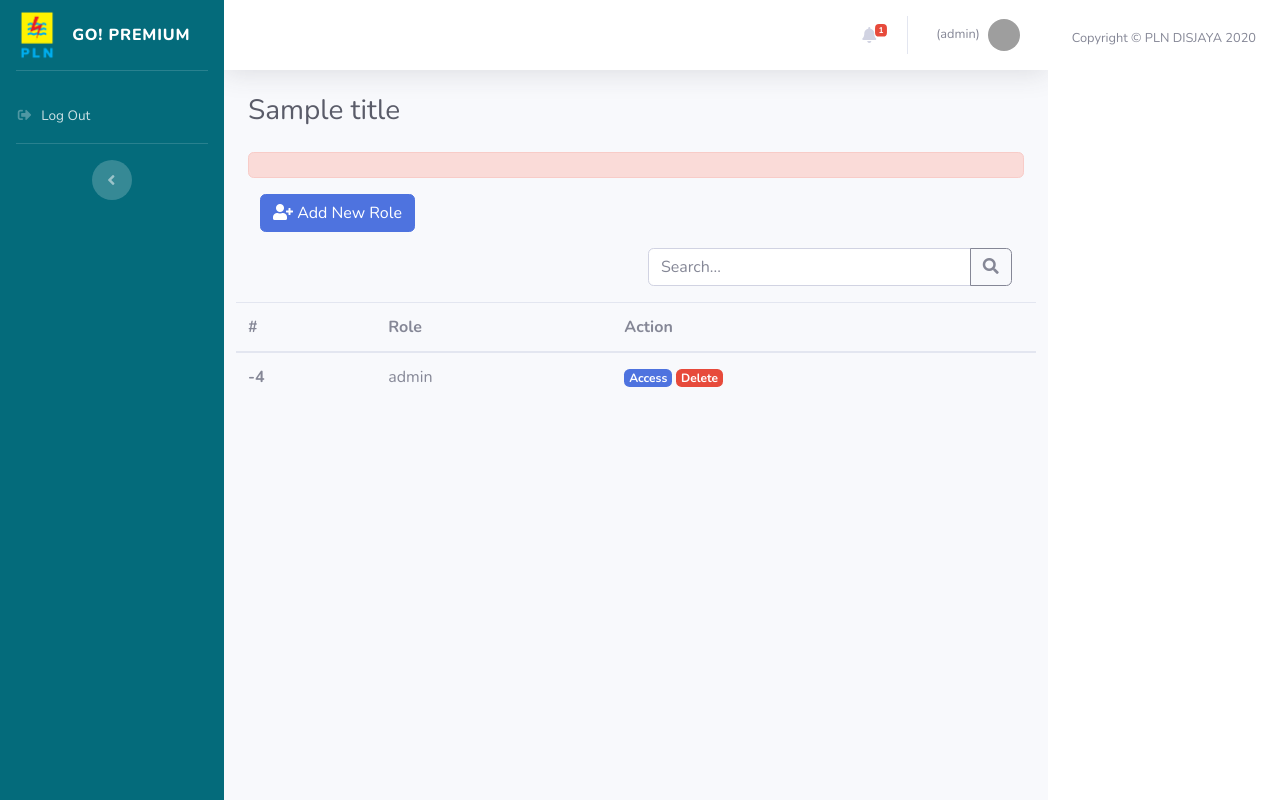
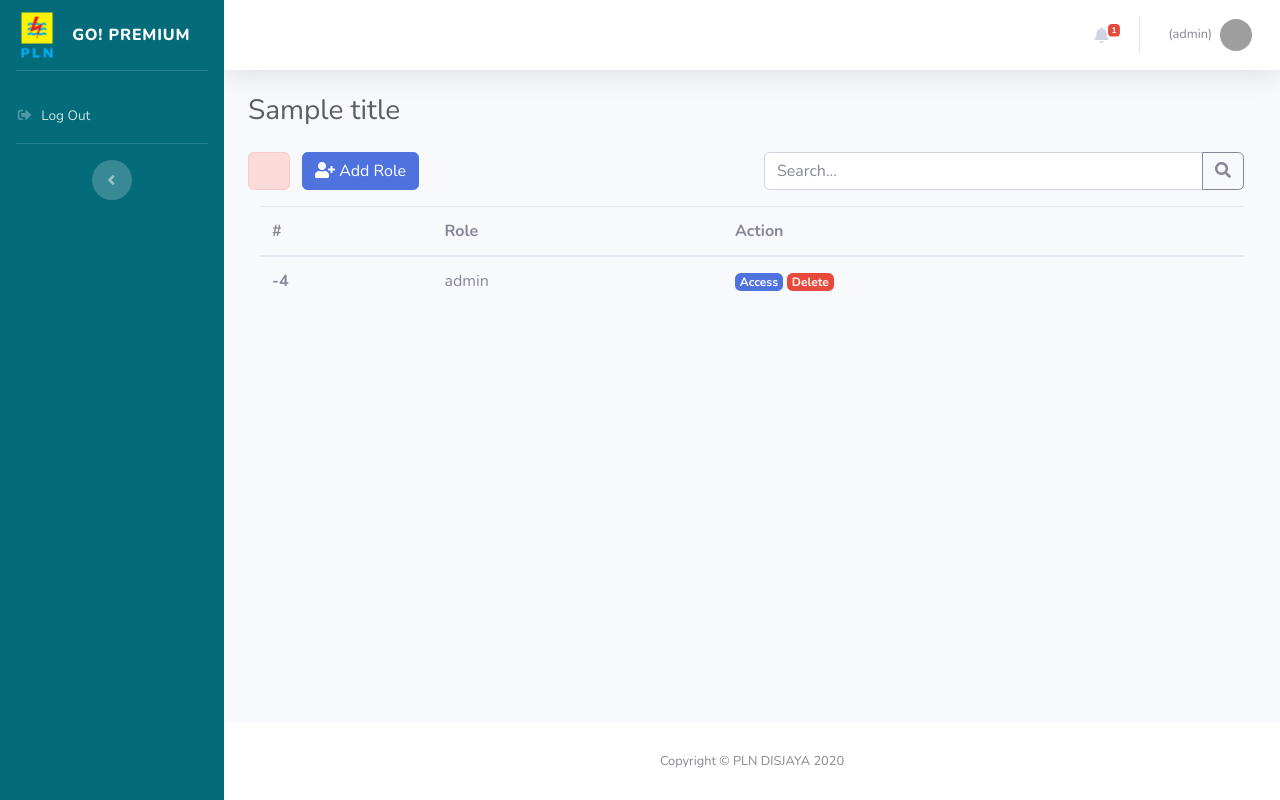
Before and after one commit to mrardiyansyah/ci4-app, a CodeIgniter 4 app: the page made by app/Views/role_management/role.php in a window 1280 px wide. Run offline with PHP 8.4 and a stand-in for CodeIgniter, Linux system fonts and the light colour scheme; the template is opened without the code that fills it: most values are stand-ins (such as "Sample title", 1, 10 or a date in 2020); data that the repository does not hold is empty; some libraries are stand-ins or nearby versions; grey boxes are pictures that could not be loaded.

Commit message:
fix view page role

```diff
--- a/app/Views/role_management/role.php
+++ b/app/Views/role_management/role.php
@@ -3,13 +3,14 @@
 <?= $this->section('content'); ?>
 
 <!-- Begin Page Content -->
+<div>
     <div class="container-fluid">
 
         <!-- Page Heading -->
         <h1 class="h3 mb-4 text-gray-800"><?= $title; ?></h1>
 
+        <div class="col-lg">
             <div class="row">
-        <div class="col-lg">
                 <?php if (isset($validation)) : ?>
                     <div class="alert alert-danger">
                         <?= $validation->getErrors(); ?>
@@ -20,8 +21,8 @@
                     <?= session()->get('message'); ?>
                 </div>
 
-            <div class="col-lg-3 ml-auto" style="max-width:unset;">
-                <a href="" class="btn btn-primary mb-3" data-toggle="modal" data-target="#newRoleModal"><i class="fas fa-user-plus"></i> Add New Role</a>
+                <div class="col-lg-3 mr-auto w-auto">
+                    <a href="" class="btn btn-primary mb-3" data-toggle="modal" data-target="#newRoleModal"><i class="fas fa-user-plus"></i> Add Role</a>
                 </div>
                 <div class="col-lg-6 ml-auto w-auto">
                     <form action=" " method="GET">
@@ -34,7 +35,8 @@
                     </form>
                 </div>
             </div>
-        <table class="table table-responsive-sm table-hover">
+
+            <table class="table table-responsive-lg table-hover">
                 <thead>
                     <tr>
                         <th scope="col">#</th>
```
Lines whose indentation alone changed are shown as unchanged.
